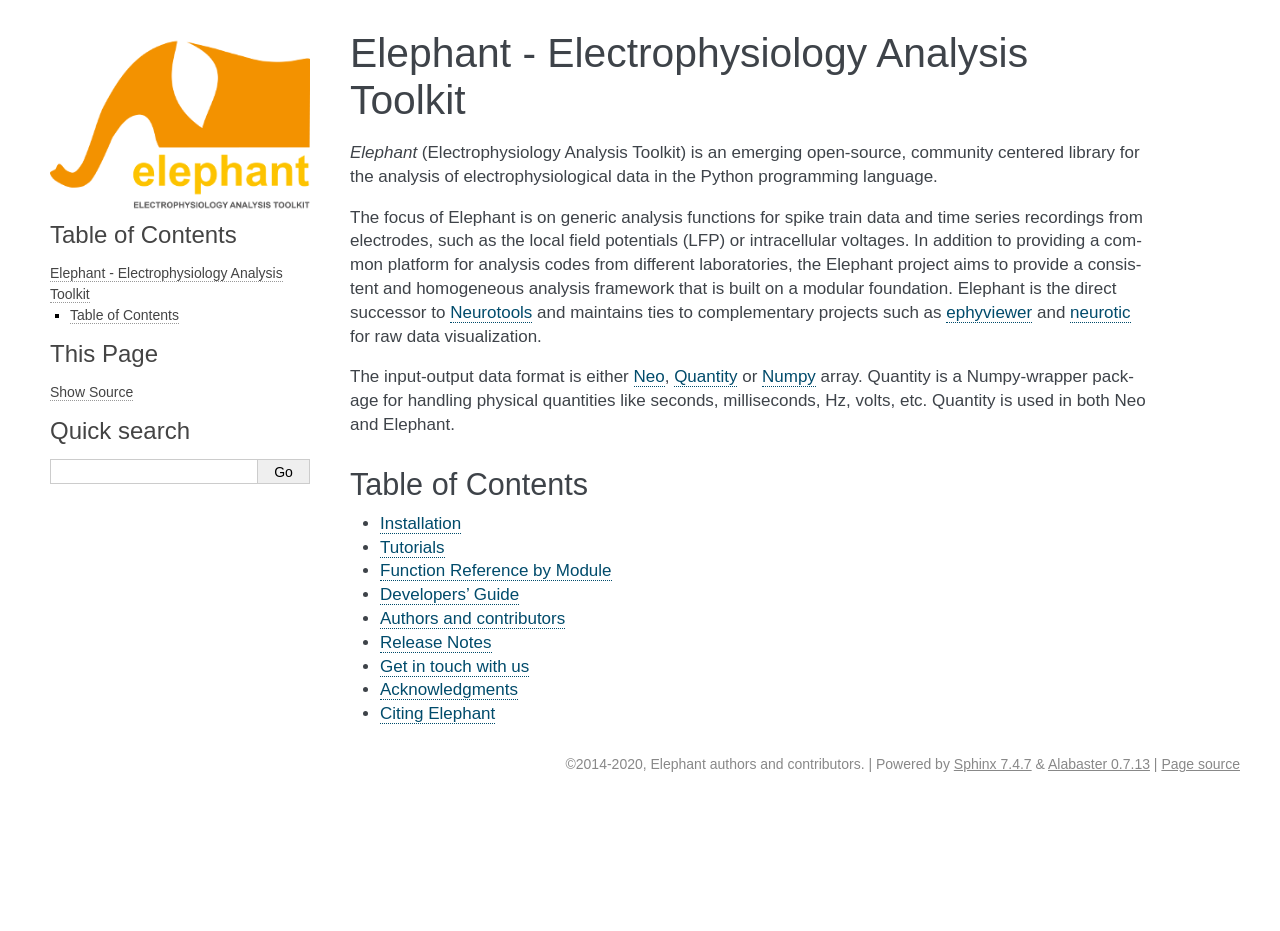
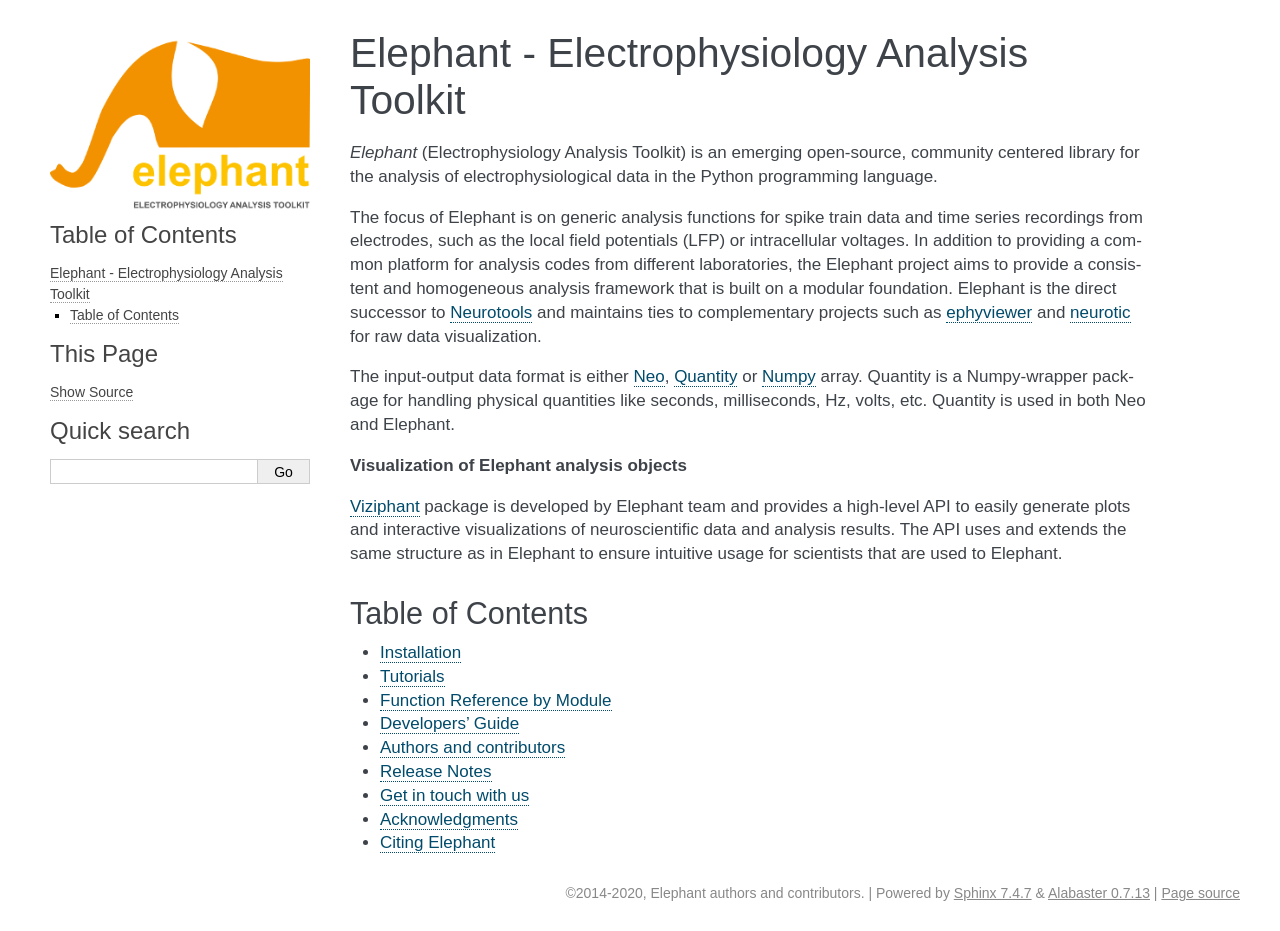
Before and after one commit to NeuralEnsemble/elephant, a Sphinx documentation site: the page built from doc/index.rst, in a window 1280 px wide. Built offline with Sphinx 7.4.7, drawn with Linux system fonts in a browser that asks for light colours; formulas are drawn with MathJax 3; before the commit the page ends 900 px from its top, so only the background shows below that.

Commit message:
added viziphant info

```diff
--- a/doc/index.rst
+++ b/doc/index.rst
@@ -19,6 +19,17 @@ The input-output data format is either Neo_, Quantity_ or Numpy_ array.
 Quantity is a Numpy-wrapper package for handling physical quantities like
 seconds, milliseconds, Hz, volts, etc. Quantity is used in both Neo and
 Elephant.
+
+
+**Visualization of Elephant analysis objects**
+
+`Viziphant <https://viziphant.readthedocs.io/en/latest/>`_ package is developed
+by Elephant team and provides a high-level API to easily generate plots and
+interactive visualizations of neuroscientific data and analysis results.
+The API uses and extends the same structure as in Elephant to ensure intuitive
+usage for scientists that are used to Elephant.
+
+
 
 Table of Contents
 -----------------
```
Also changed, not shown: README.md (+12 -5 lines).
